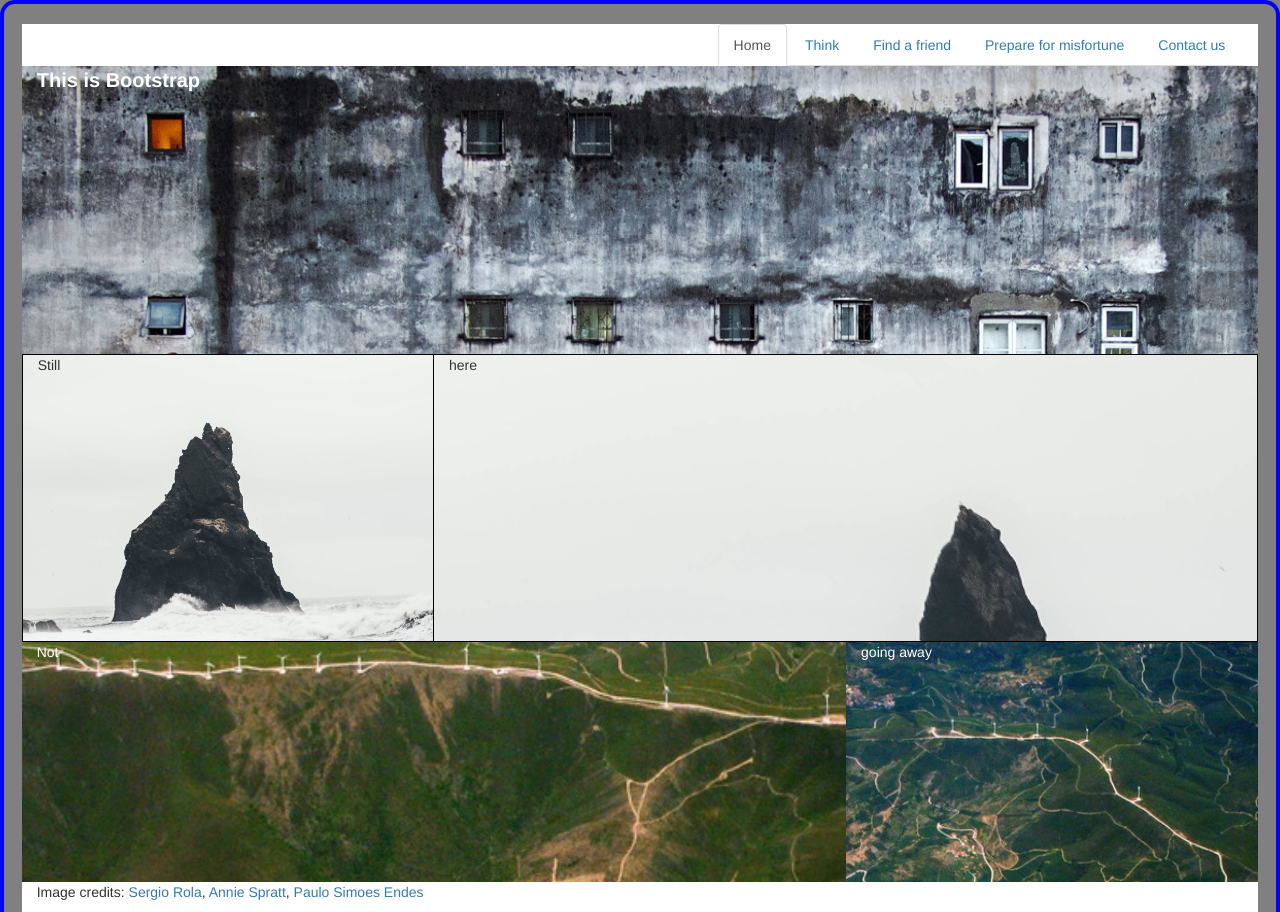
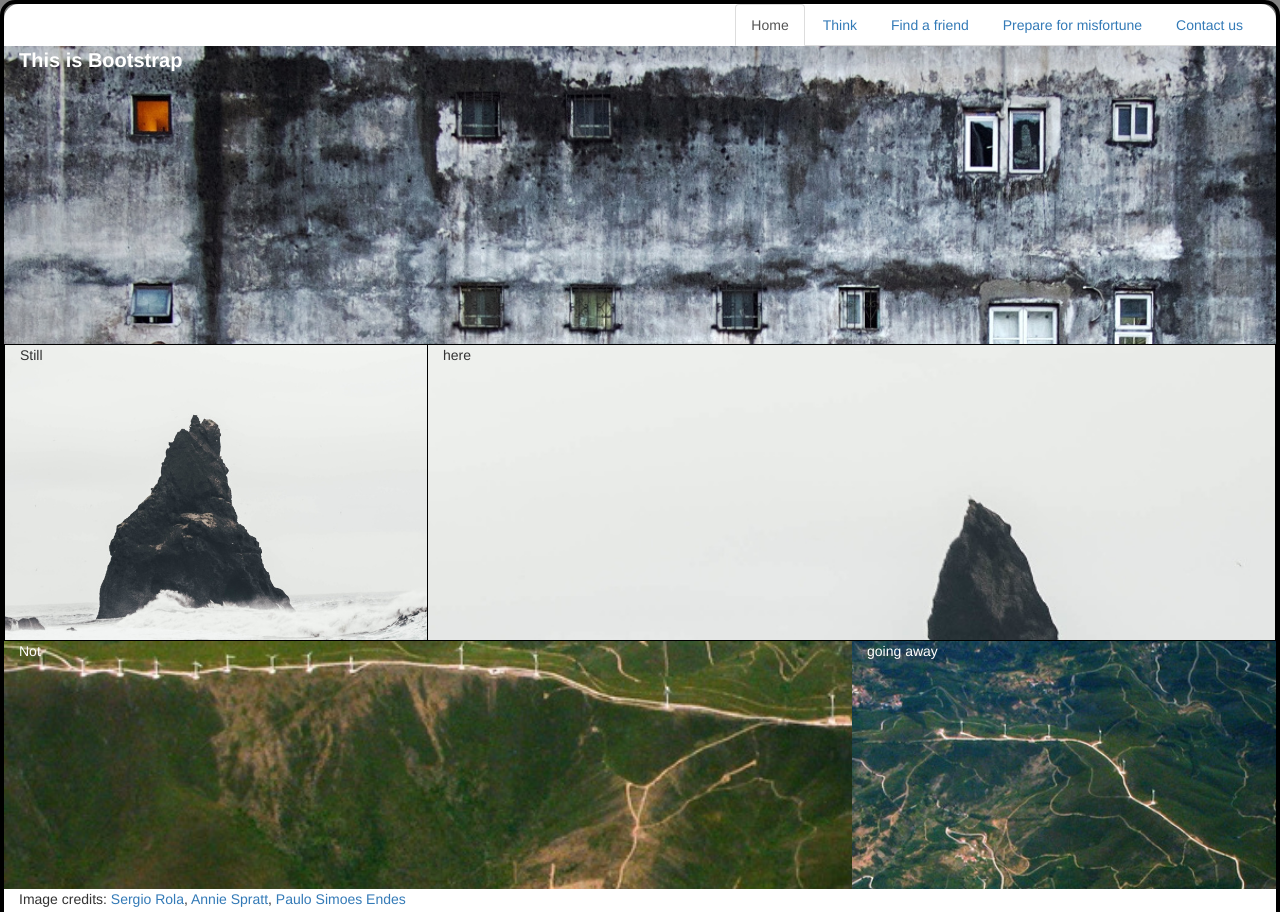
Before and after one commit to jaqueshere/dreaming-of-Iceland, a plain HTML site: page index.html in a window 1280 px wide. Shown: the top 912 px of the page. Drawn offline with nearby package versions, Linux system fonts and the light colour scheme.

Commit message:
fixed borders

```diff
--- a/css/style.css
+++ b/css/style.css
@@ -2,10 +2,10 @@ html {
 	background-color: gray;
 }
 
-body {
-	border: 4px solid blue;
-	border-radius: 15px;
-	background-color: gray;
+.container {
+	width:100%;
+	height:100%;
+	margin:0;
 }
 
 #first {
@@ -21,7 +21,7 @@ body {
 
 #navbar {
 	background-color: white;
-
+	border-radius: 15px 15px 0 0;
 }
 
 .nav {
@@ -69,23 +69,24 @@ body {
 
 #foot {
 	background-color: white;
-	height:10%;
+	height:11%;
+	border-radius: 0 0 15px 15px;
 }
 
 @media (min-width: 320px) {
-	.container {
-		width: 98%;
+	body {
+		border: 4px solid black;
+		border-radius: 15px;
+		background-color: gray;
 		height:550px;
-		padding:2rem;
-		border-radius:15px;
 	}
 }
 
 @media (min-width: 600px) {
-	.container {
-		width: 98%;
+	body {
+		border: 4px solid black;
+		border-radius: 15px;
+		background-color: gray;
 		height:1000px;
-		padding:2rem;
-		border-radius:15px;
 	}
 }
```
